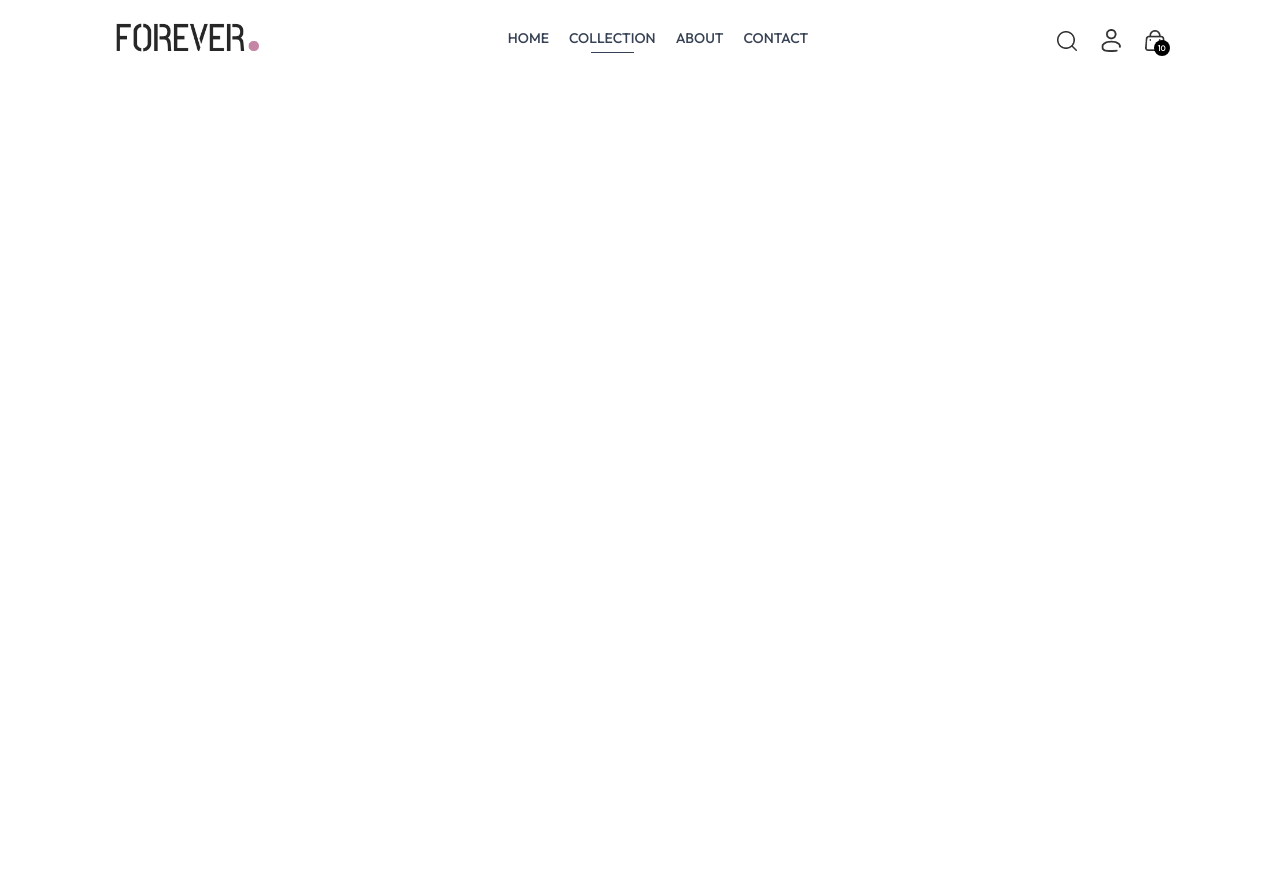
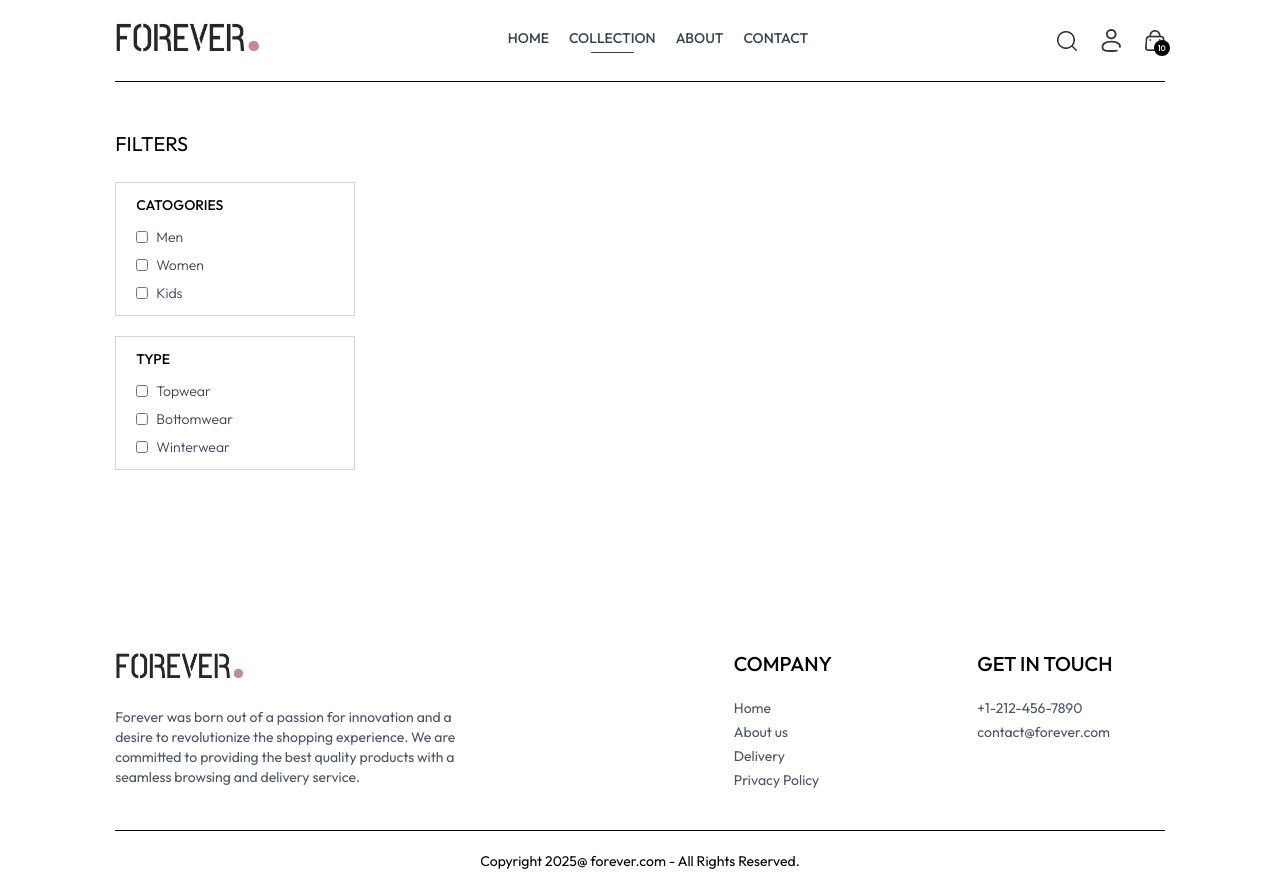
Before and after one commit to NaveenRay1/FOREVER, a React app in the folder frontend/: page /collection in a window 1280 px wide. Before the commit the page ends 800 px from the top, so only its background shows below. Built offline with nearby package versions, Linux system fonts and the light colour scheme; the HTML template or start-up script is replaced by a standard one.

Commit message:
added left side collection

```diff
--- a/frontend/src/App.jsx
+++ b/frontend/src/App.jsx
@@ -10,6 +10,7 @@ import Login from './pages/Login'
 import Placeorder from './pages/Placeorder'
 import Orders from './pages/Orders'
 import Navbar from './components/Navbar'
+import Footer from './components/Footer'
 
 const App = () => {
 
@@ -28,6 +29,7 @@ const App = () => {
   <Route path='/place-order' element={<Placeorder/>}/>
   <Route path='/orders' element={<Orders/>}/>
   </Routes>
+  <Footer/>
     </div>
   )
 }
--- /dev/null
+++ b/frontend/src/components/Footer.jsx
@@ -0,0 +1,48 @@
+import React from 'react'
+import { assets } from '../assets/assets'
+
+const Footer = () => {
+  return (
+    <div>
+
+      <div className='flex flex-col sm:grid grid-cols-[3fr_1fr_1fr] gap-14 my-10 mt-40 text-sm'>
+
+        {/* Section 1: Brand Description */}
+        <div>
+            <img src={assets.logo} className='mb-5 w-32' alt="Logo" />
+            <p className='w-full md:w-2/3 text-gray-600'>
+                Forever was born out of a passion for innovation and a desire to revolutionize the shopping experience. We are committed to providing the best quality products with a seamless browsing and delivery service.
+            </p>
+        </div>
+
+        {/* Section 2: Company Links */}
+        <div>
+            <p className='text-xl font-medium mb-5'>COMPANY</p>
+            <ul className='flex flex-col gap-1 text-gray-600 cursor-pointer'>
+                <li>Home</li>
+                <li>About us</li>
+                <li>Delivery</li>
+                <li>Privacy Policy</li>
+            </ul>
+        </div>
+
+        {/* Section 3: Contact Info */}
+        <div>
+            <p className='text-xl font-medium mb-5'>GET IN TOUCH</p>
+            <ul className='flex flex-col gap-1 text-gray-600'>
+                <li>+1-212-456-7890</li>
+                <li>contact@forever.com</li>
+            </ul>
+        </div>
+      </div>
+
+      {/* Copyright Section */}
+      <div>
+            <hr />
+            <p className='text-sm py-5 text-center'>Copyright 2025@ forever.com - All Rights Reserved.</p>
+      </div>
+    </div>
+  )
+}
+
+export default Footer
--- a/frontend/src/pages/Collection.jsx
+++ b/frontend/src/pages/Collection.jsx
@@ -1,11 +1,60 @@
-import React from 'react'
+import React, { useContext, useState } from "react";
+import { ShopContext } from "../context/ShopContext";
+import { assets } from "../assets/assets";
 
 const Collection = () => {
+  const { products } = useContext(ShopContext);
+  const [showFilter, setShowFilter] = useState(false);
   return (
-    <div>
+    <div className="flex flex-col sm:flex-row gap-1 sm:gap-10 pt-10 border-t">
+      {/* {filter option left side} */}
+      <div className="min-w-60 ">
+        <p onClick={()=>setShowFilter(!showFilter)} className="my-2 text-xl flex items-center cursor-pointer gap-2">
+          FILTERS
+          <img className={`h-3 sm:hidden ${showFilter ? 'rotat-90' : ' '}`} src={assets.dropdown_icon}></img>
+        </p>
+        <div
+          className={`border border-gray-300 pl-5 py-3 mt-6 ${
+            showFilter ? " " : "hidden"
+          } sm:block`}
+        >
+          <p className="mb-3 text-sm font-medium">CATOGORIES</p>
+          <div className="flex flex-col gap-2 text-sm font-light text-gray-700">
+            <p className="flex gap-2">
+              <input className="w-3" type="checkbox" value={"Men"}></input>Men
+            </p>
+            <p className="flex gap-2">
+              <input className="w-3" type="checkbox" value={"Women"}></input>
+              Women
+            </p>
+            <p className="flex gap-2">
+              <input className="w-3" type="checkbox" value={"Kids"}></input>Kids
+            </p>
+          </div>
+        </div>
+      {/* {sub category} */}
+            <div
+          className={`border border-gray-300 pl-5 py-3 my-5 ${
+            showFilter ? " " : "hidden"
+          } sm:block`}
+        >
+          <p className="mb-3 text-sm font-medium">TYPE</p>
+          <div className="flex flex-col gap-2 text-sm font-light text-gray-700">
+            <p className="flex gap-2">
+              <input className="w-3" type="checkbox" value={"Topwear"}></input>Topwear
+            </p>
+            <p className="flex gap-2">
+              <input className="w-3" type="checkbox" value={"Bottomwear"}></input>
+              Bottomwear
+            </p>
+            <p className="flex gap-2">
+              <input className="w-3" type="checkbox" value={"Winterwear"}></input>Winterwear
+            </p>
+          </div>
+        </div>
+      </div>
+    </div>
+  );
+};
 
-    </div>
-  )
-}
-
-export default Collection
+export default Collection;
```
